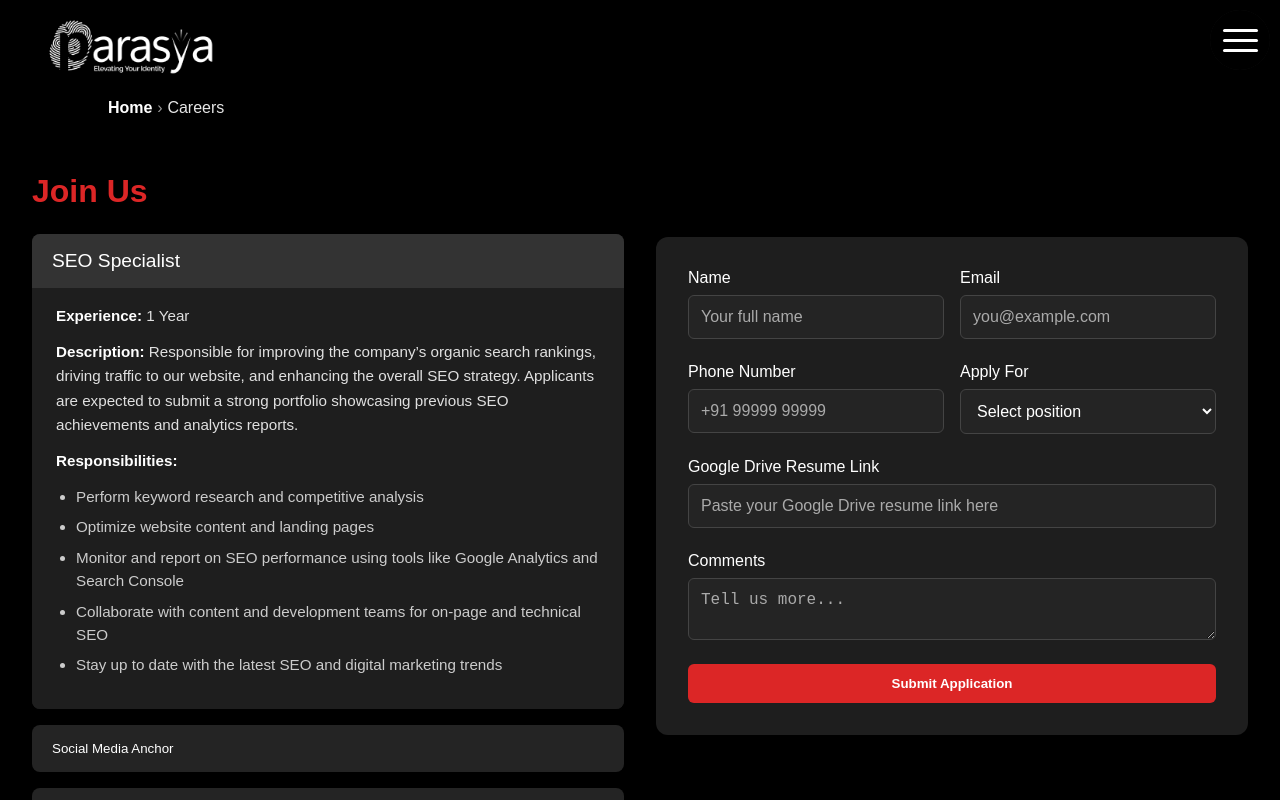
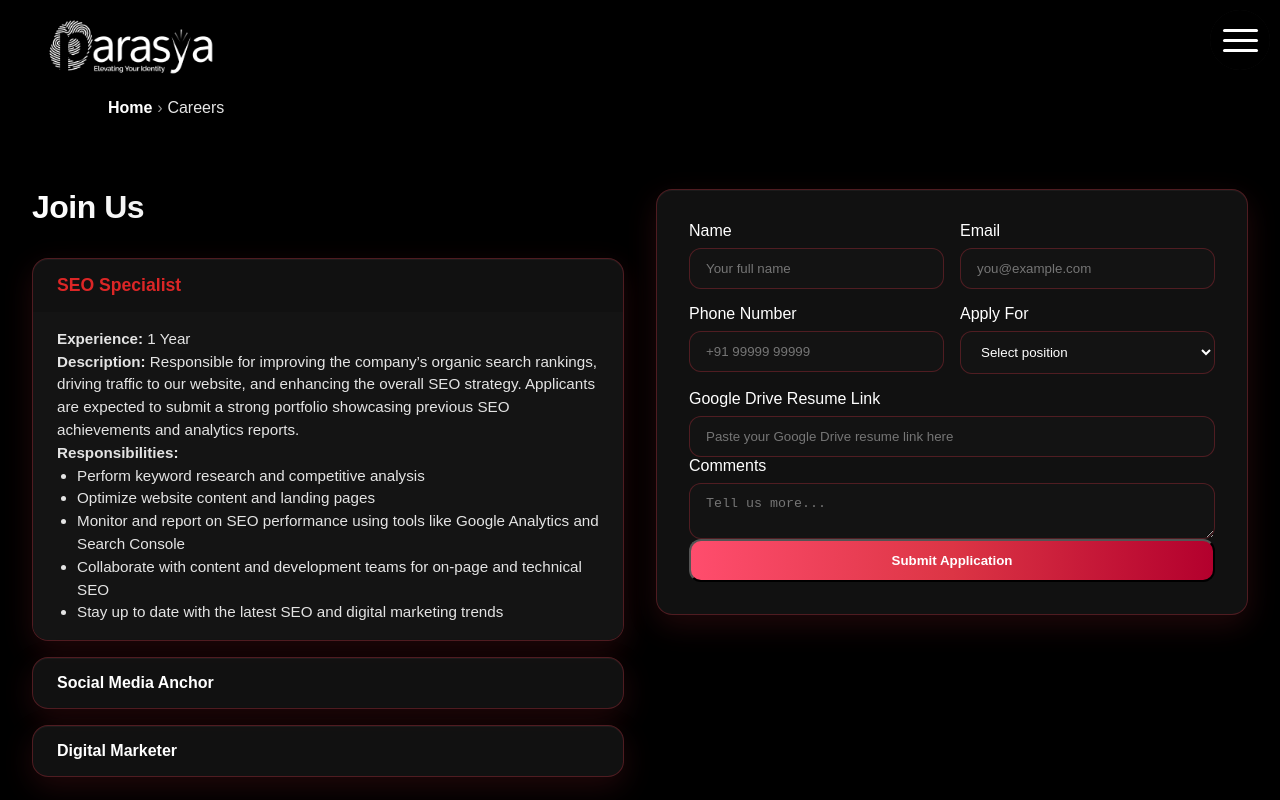
Before and after one commit to parasyadigitalhub/parasya-next, a Next.js app: page /careers in a window 1280 px wide. Shown: the top 800 px of the page. Built offline with nearby package versions, Linux system fonts and the light colour scheme.

Commit message:
carrer basic

```diff
--- a/src/app/careers/carrers.module.css
+++ b/src/app/careers/carrers.module.css
@@ -1,218 +1,195 @@
 .careers {
-    background-color: #000;
-    color: white;
-    padding: 3rem 2rem;
     display: flex;
     flex-wrap: wrap;
+    justify-content: center;
     gap: 2rem;
+    padding: 4rem 2rem;
+    background: #000;
+    color: #fff;
 }
 
 .left,
 .right {
     flex: 1;
     min-width: 320px;
+    display: flex;
+    flex-direction: column;
+    justify-content: flex-start;
 }
 
 .heading h4 {
+    margin-bottom: 2rem;
     font-size: 2rem;
+    font-weight: 700;
+    letter-spacing: -0.5px;
     color: #dc2626;
-    margin-bottom: 1.5rem;
+    background: linear-gradient(90deg, #fff, #bbb);
+    background-clip: text;
+    -webkit-background-clip: text;
+    -webkit-text-fill-color: transparent;
 }
 
-/* Accordion */
+.accordionItem,
+.card {
+    background: rgba(20, 20, 20, 0.85);
+    border: 1px solid rgba(220, 53, 69, 0.3);
+    border-radius: 16px;
+    box-shadow:
+        0 10px 30px rgba(220, 53, 69, 0.15),
+        inset 0 1px 1px rgba(255, 255, 255, 0.05);
+    transition: transform 0.3s ease, box-shadow 0.3s ease;
+}
+
 .accordionItem {
-    background-color: #1e1e1e;
-    border: none;
     margin-bottom: 1rem;
-    border-radius: 0.5rem;
     overflow: hidden;
 }
 
+.accordionItem:hover,
+.card:hover {
+    box-shadow: 0 15px 40px rgba(220, 53, 69, 0.25);
+    transform: translateY(-2px);
+}
+
 .accordionButton {
-    background-color: #242424;
-    color: white;
-    font-weight: 500;
-    padding: 1rem 1.25rem;
     width: 100%;
+    padding: 1rem 1.5rem;
+    border: none;
+    background: transparent;
+    color: #fff;
+    font-size: 1rem;
+    font-weight: 600;
+    cursor: pointer;
+    display: flex;
+    justify-content: space-between;
+    align-items: center;
     text-align: left;
-    border: none;
-    cursor: pointer;
-    transition: background-color 0.3s ease, font-size 0.3s;
+    transition: all 0.3s ease;
 }
 
 .accordionButton:hover {
-    background-color: #333;
+    background: rgba(220, 53, 69, 0.1);
 }
 
 .accordionButton.active {
-    background-color: #333;
-    font-size: 1.2rem;
+    font-size: 1.1rem;
+    color: #dc2626;
 }
 
 .accordionBody {
-    background-color: #1e1e1e;
+    padding: 1rem 1.5rem;
+    background: rgba(20, 20, 20, 0.85);
     color: #ccc;
-    padding: 1rem 1.5rem;
     font-size: 0.95rem;
     line-height: 1.5;
 }
 
-.accordionBody p {
-    margin-bottom: 0.75rem;
-    color: #e0e0e0;
-    line-height: 1.6;
-}
-
-.accordionBody strong {
-    color: #ffffff;
+.accordionBody p,
+.accordionBody li {
+    color: #e4e4e4;
 }
 
 .accordionBody ul {
     padding-left: 1.25rem;
-    list-style-type: disc;
-    color: #ccc;
-    margin-bottom: 1rem;
+    list-style: disc;
 }
 
-.accordionBody ul li {
-    margin-bottom: 0.5rem;
-    line-height: 1.5;
-}
-
-/* Card (form container) */
 .card {
-    background-color: #1e1e1e;
-    color: white;
-    border: none;
-    border-radius: 0.75rem;
-    margin-top: 4rem;
-}
-
-.cardBody {
     padding: 2rem;
 }
 
-/* Form */
 .row {
     display: flex;
+    flex-wrap: wrap;
     gap: 1rem;
-    flex-wrap: wrap;
+    margin-bottom: 1rem;
 }
 
 .formGroup {
     flex: 1;
     display: flex;
     flex-direction: column;
-    margin-bottom: 1.5rem;
 }
 
 .formGroup label {
     margin-bottom: 0.5rem;
     font-weight: 500;
+    color: #fff;
 }
 
 .formGroup input,
 .formGroup select,
 .formGroup textarea {
-    background-color: #242424;
-    color: white;
-    border: 1px solid #444;
-    border-radius: 0.375rem;
-    padding: 0.75rem;
-    font-size: 1rem;
-}
-
-.formGroup input::placeholder,
-.formGroup textarea::placeholder {
-    color: #aaa;
+    padding: 0.75rem 1rem;
+    border-radius: 12px;
+    border: 1px solid rgba(220, 53, 69, 0.3);
+    background: rgba(20, 20, 20, 0.85);
+    color: #fff;
+    transition: all 0.3s ease;
 }
 
 .formGroup input:focus,
 .formGroup select:focus,
 .formGroup textarea:focus {
     border-color: #dc2626;
-    outline: none;
-    box-shadow: 0 0 0 0.2rem rgba(220, 38, 38, 0.25);
+    box-shadow: 0 0 10px rgba(220, 38, 38, 0.4);
 }
 
-/* Submit button */
 .submitButton {
-    background-color: #dc2626;
-    color: white;
+    width: 100%;
+    padding: 0.75rem;
     font-weight: 600;
-    padding: 0.75rem;
-    border: none;
-    border-radius: 0.375rem;
-    transition: background-color 0.3s ease;
-    width: 100%;
-    cursor: pointer;
+    border-radius: 12px;
+    color: #fff;
+    background: linear-gradient(90deg, #ff4d6d, #dc3545, #b3002d);
+    transition: all 0.3s ease;
 }
 
 .submitButton:hover {
-    background-color: #b91c1c;
-}
-
-/* Loader */
-.loader {
-    width: 24px;
-    aspect-ratio: 1;
-    color: #fff;
-    position: relative;
-    background:
-        conic-gradient(from 134deg at top, currentColor 92deg, #0000 0) top,
-        conic-gradient(from -46deg at bottom, currentColor 92deg, #0000 0) bottom;
-    background-size: 100% 50%;
-    background-repeat: no-repeat;
-    margin: auto;
-}
-
-.loader:before {
-    content: '';
-    position: absolute;
-    inset: 0;
-    --g: currentColor 10px, #0000 0 calc(100% - 10px), currentColor 0;
-    background:
-        linear-gradient(45deg, var(--g)),
-        linear-gradient(-45deg, var(--g));
-    animation: l7 1.5s infinite cubic-bezier(0.3, 1, 0, 1);
+    filter: brightness(1.1);
 }
 
 .error {
-    color: #dc2626;
-    font-size: 0.875rem;
     margin-top: 0.25rem;
+    font-size: 0.85rem;
+    color: #ff4d6d;
 }
 
-@keyframes l7 {
-    33% {
-        inset: -6px;
-        transform: rotate(0deg);
-    }
+.successMessage {
+    margin-top: 1rem;
+    text-align: center;
+    font-weight: 500;
+    color: #4ade80;
+}
 
-    66% {
-        inset: -6px;
-        transform: rotate(90deg);
-    }
+.successMessage:has(> strong) {
+    color: #dc2626;
+}
 
-    100% {
-        inset: 0;
-        transform: rotate(90deg);
+.spinner {
+    display: inline-block;
+    width: 18px;
+    height: 18px;
+    border: 3px solid rgba(255, 255, 255, 0.3);
+    border-top: 3px solid #fff;
+    border-radius: 50%;
+    animation: spin 0.8s linear infinite;
+}
+
+@keyframes spin {
+    to {
+        transform: rotate(360deg);
     }
 }
 
-/* Responsive */
 @media (max-width: 768px) {
     .careers {
         flex-direction: column;
-        padding: 1rem;
+        padding: 2rem 1rem;
     }
 
-    .heading h4 {
-        font-size: 1.75rem;
-        text-align: center;
-    }
-
-    .card {
-        margin-top: 1rem;
+    .left,
+    .right {
+        min-width: 100%;
     }
 }
--- a/src/app/careers/page.tsx
+++ b/src/app/careers/page.tsx
@@ -23,6 +23,7 @@ export default function Careers() {
     });
     const [errors, setErrors] = useState<Record<string, string>>({});
     const [isSubmitting, setIsSubmitting] = useState(false);
+    const [successMessage, setSuccessMessage] = useState("");
 
     const openings: JobOpening[] = [
         {
@@ -50,18 +51,19 @@ export default function Careers() {
 
     const scriptUrl = "https://script.google.com/macros/s/AKfycbyGPPO6YIEyUbmi95FcIIDT9Liq2FTH1cHfr4iz55q-vaj5qD8ml62UTaiibqw03zrI/exec";
 
-    const handleAccordionToggle = (index: number) => {
+    const handleAccordionToggle = (index: number, position: string) => {
         setActiveIndex(activeIndex === index ? null : index);
+        setFormData(prev => ({ ...prev, position })); // auto-fill position
     };
 
     const handleChange = (e: React.ChangeEvent<HTMLInputElement | HTMLTextAreaElement | HTMLSelectElement>) => {
         setFormData({ ...formData, [e.target.name]: e.target.value });
         setErrors({ ...errors, [e.target.name]: "" }); // clear error on typing
+        setSuccessMessage(""); // clear success message on new input
     };
 
     const validate = () => {
         const newErrors: Record<string, string> = {};
-
         if (!formData.name.trim()) newErrors.name = "Name is required.";
         if (!formData.email.trim()) {
             newErrors.email = "Email is required.";
@@ -71,7 +73,6 @@ export default function Careers() {
         if (!formData.phone.trim()) newErrors.phone = "Phone number is required.";
         if (!formData.position.trim()) newErrors.position = "Please select a position.";
         if (!formData.resumeLink.trim()) newErrors.resumeLink = "Resume link is required.";
-
         return newErrors;
     };
 
@@ -84,6 +85,7 @@ export default function Careers() {
         }
 
         setIsSubmitting(true);
+        setSuccessMessage("");
         const data = new FormData();
         Object.entries(formData).forEach(([key, value]) => {
             data.append(key, value || "N/A");
@@ -91,7 +93,7 @@ export default function Careers() {
 
         try {
             await fetch(scriptUrl, { method: "POST", body: data });
-            alert("Thank you! Your application has been submitted successfully.");
+            setSuccessMessage("✅ Application submitted successfully!");
             setFormData({
                 name: "",
                 email: "",
@@ -102,7 +104,7 @@ export default function Careers() {
             });
         } catch (err) {
             console.error(err);
-            alert("Something went wrong. Please try again later.");
+            setSuccessMessage("❌ Something went wrong. Please try again later.");
         } finally {
             setIsSubmitting(false);
         }
@@ -118,7 +120,7 @@ export default function Careers() {
                         <div key={job.id} className={styles.accordionItem}>
                             <button
                                 className={`${styles.accordionButton} ${activeIndex === i ? styles.active : ""}`}
-                                onClick={() => handleAccordionToggle(i)}
+                                onClick={() => handleAccordionToggle(i, job.position)}
                             >
                                 {job.position}
                             </button>
@@ -191,8 +193,10 @@ export default function Careers() {
                             </div>
 
                             <button type="submit" className={styles.submitButton} disabled={isSubmitting}>
-                                {isSubmitting ? <div className={styles.loader}></div> : "Submit Application"}
+                                {isSubmitting ? <span className={styles.spinner}></span> : "Submit Application"}
                             </button>
+
+                            {successMessage && <p className={styles.successMessage}>{successMessage}</p>}
                         </form>
                     </div>
                 </div>
```
